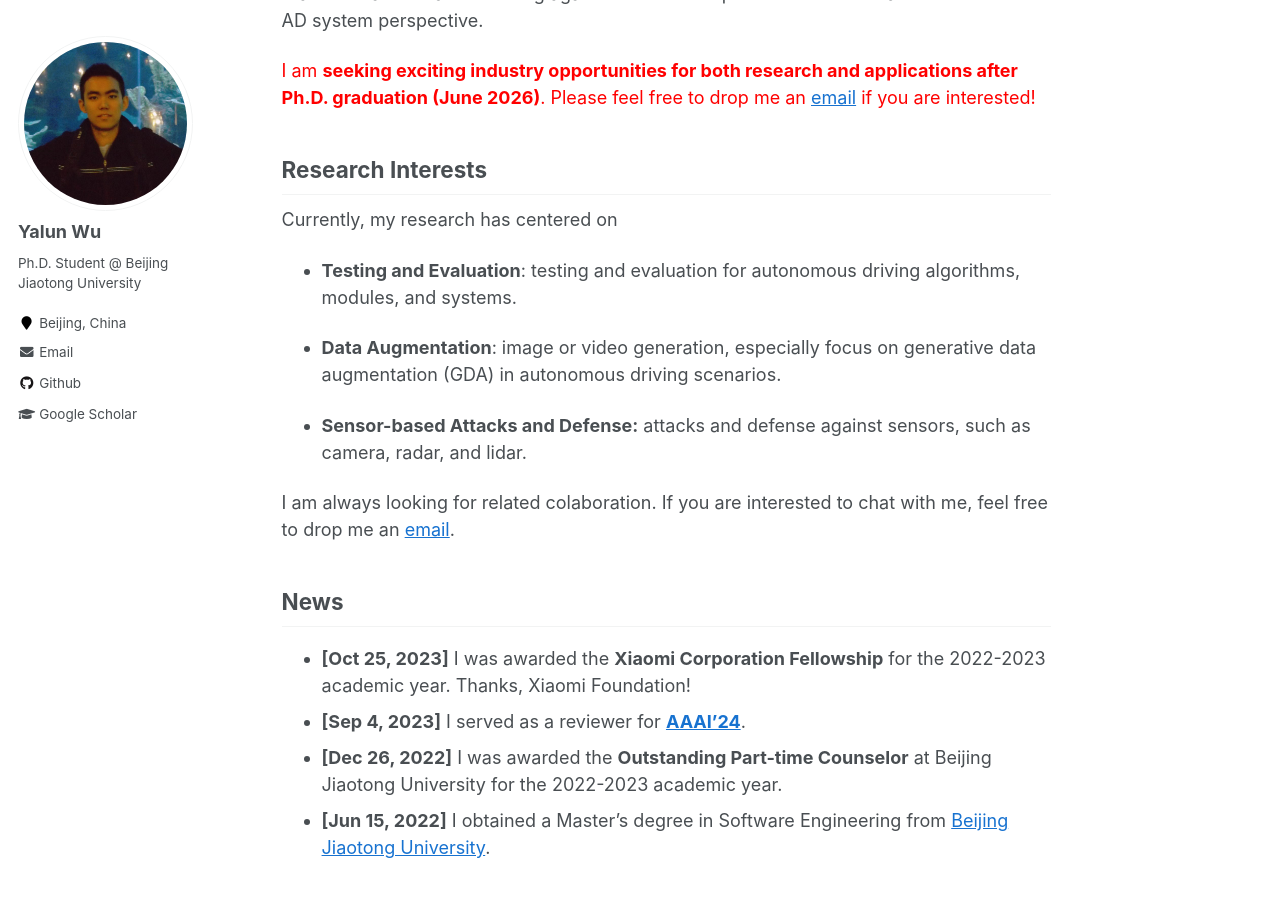
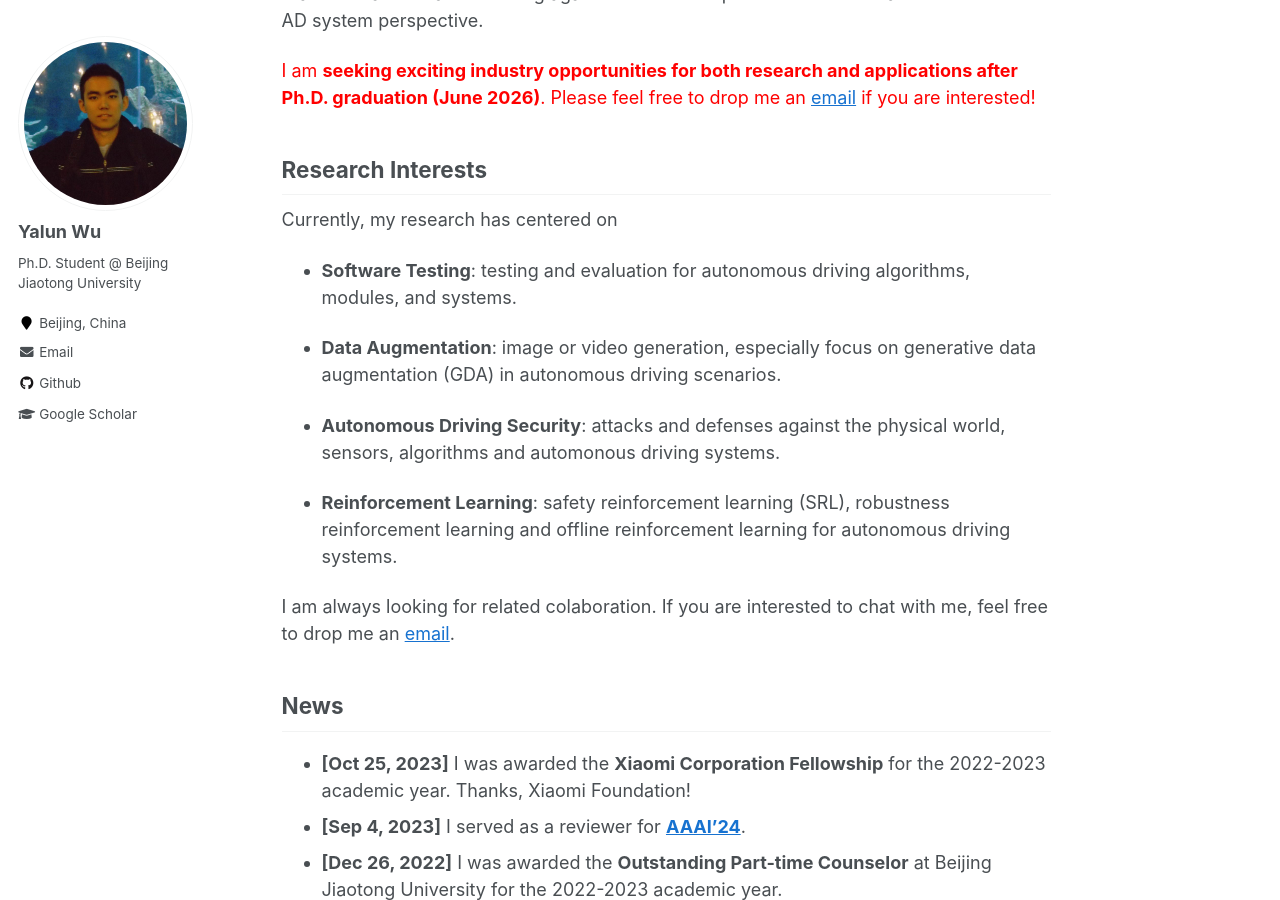
Before and after one commit to Allenpandas/Allenpandas.github.io, a Jekyll site: the page built from _pages/about.md, in a window 1280 px wide and 900 px high, scrolled down 339 px. Built offline with Jekyll 4.4.1, drawn with Linux system fonts in a browser that asks for light colours; comment, search, counter and statistics services are not loaded.

Commit message:
update focus

```diff
--- a/_pages/about.md
+++ b/_pages/about.md
@@ -22,15 +22,13 @@ My main research interest is Autonomous Driving (AD) Security with a focus on th
 
 Currently, my research has centered on
 
-* **Testing and Evaluation**:  testing and evaluation for autonomous driving algorithms, modules, and systems.
+* **Software Testing**:  testing and evaluation for autonomous driving algorithms, modules, and systems.
 
 * **Data Augmentation**: image or video generation, especially focus on generative data augmentation (GDA) in autonomous driving scenarios.
 
-* **Sensor-based Attacks and Defense:** attacks and defense against sensors, such as camera, radar, and lidar.
+* **Autonomous Driving Security**: attacks and defenses against the physical world, sensors, algorithms and automonous driving systems.
 
-  <!--**AIGC**: text-to-image generation (T2I), image-to-image generation (I2I), customized & controllable generation-->
-
-  <!--**Safety RL**:-->
+* **Reinforcement Learning**: safety reinforcement learning (SRL), robustness reinforcement learning and offline reinforcement learning for autonomous driving systems.
 
 I am always looking for related colaboration. If you are interested to chat with me, feel free to drop me an <a href="mailto:wuyalun1@bjtu.edu.cn" target="_blank">email</a>.
 
@@ -76,8 +74,6 @@ I am always looking for related colaboration. If you are interested to chat with
 
 <a href="https://allenpandas.github.io" target="_blank"><img src="https://img.shields.io/badge/Applied Sciences-2023-red?style=flat-square"></a> <u>Yalun Wu†</u>, Yanfeng Gu†, Yuanwan Chen, Xiaoshu Cui, Qiong Li, Yingxiao Xiang, Endong Tong, Jianhua Li, Zhen Han, Jiqiang Liu, &quot;**Camouﬂage Backdoor Attack against Pedestrian Detection**&quot;. In *Applied Sciences*.
 
-<!--<a href="https://allenpandas.github.io" target="_blank"><img src="https://img.shields.io/badge/AAAI-2024-red?style=flat-square"></a> <u>Yalun Wu</u>, Yuanwan Chen, Endong Tong, Wenjia Niu, Zhen Han, Jiqiang Liu, &quot;**TEDAug: A Text-driven Augmentation for Pedestrian Detection**&quot;. In *38th Annual AAAI Conference on Artificial Intelligence (AAAI 2024)*.-->
-
 ## Projects
 
 - **[2023-]** Natural Science Horizontal Project: Semi-Physical Simulation of Autonomous Driving Based on Digital Twins.
```
